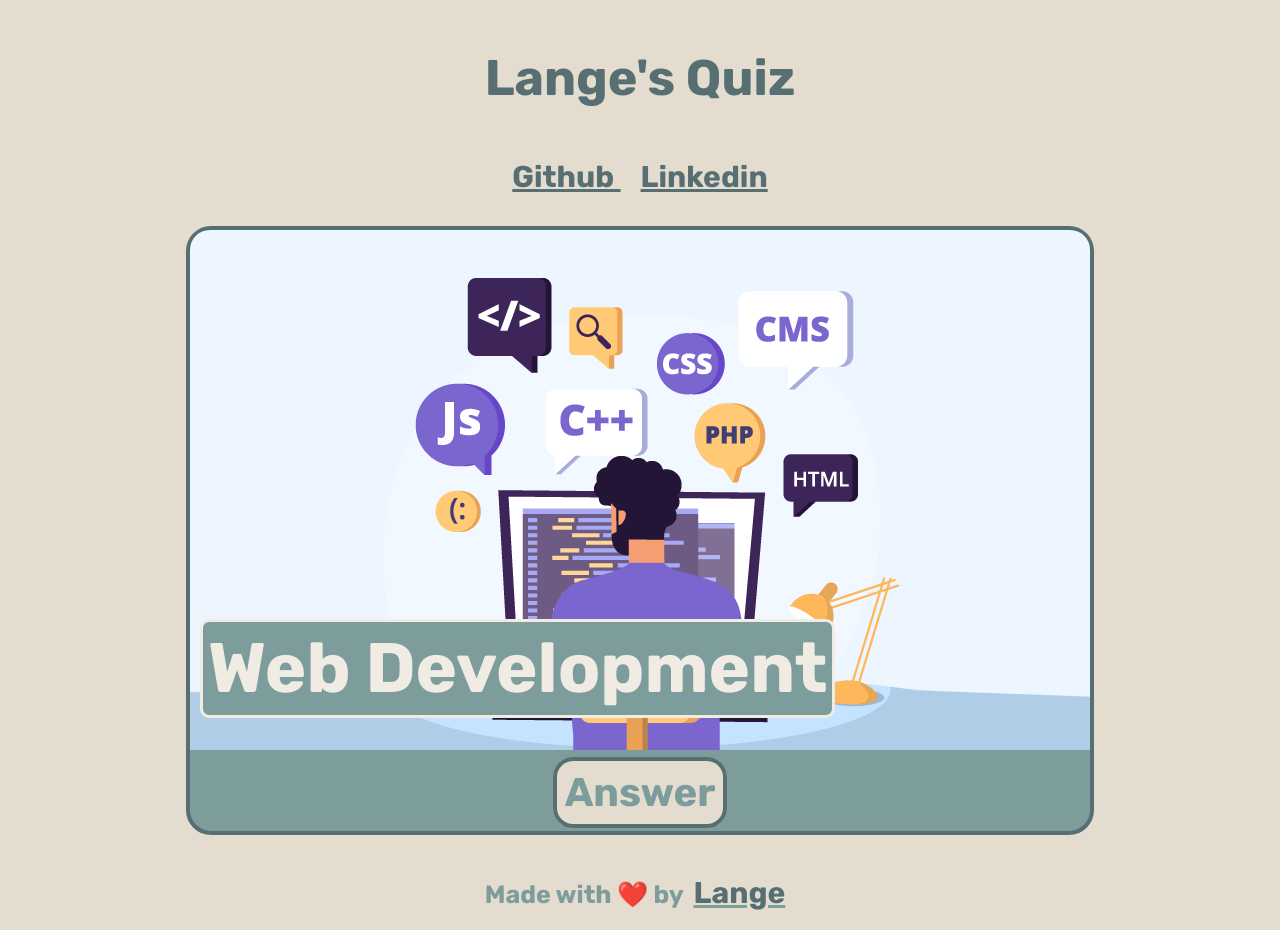
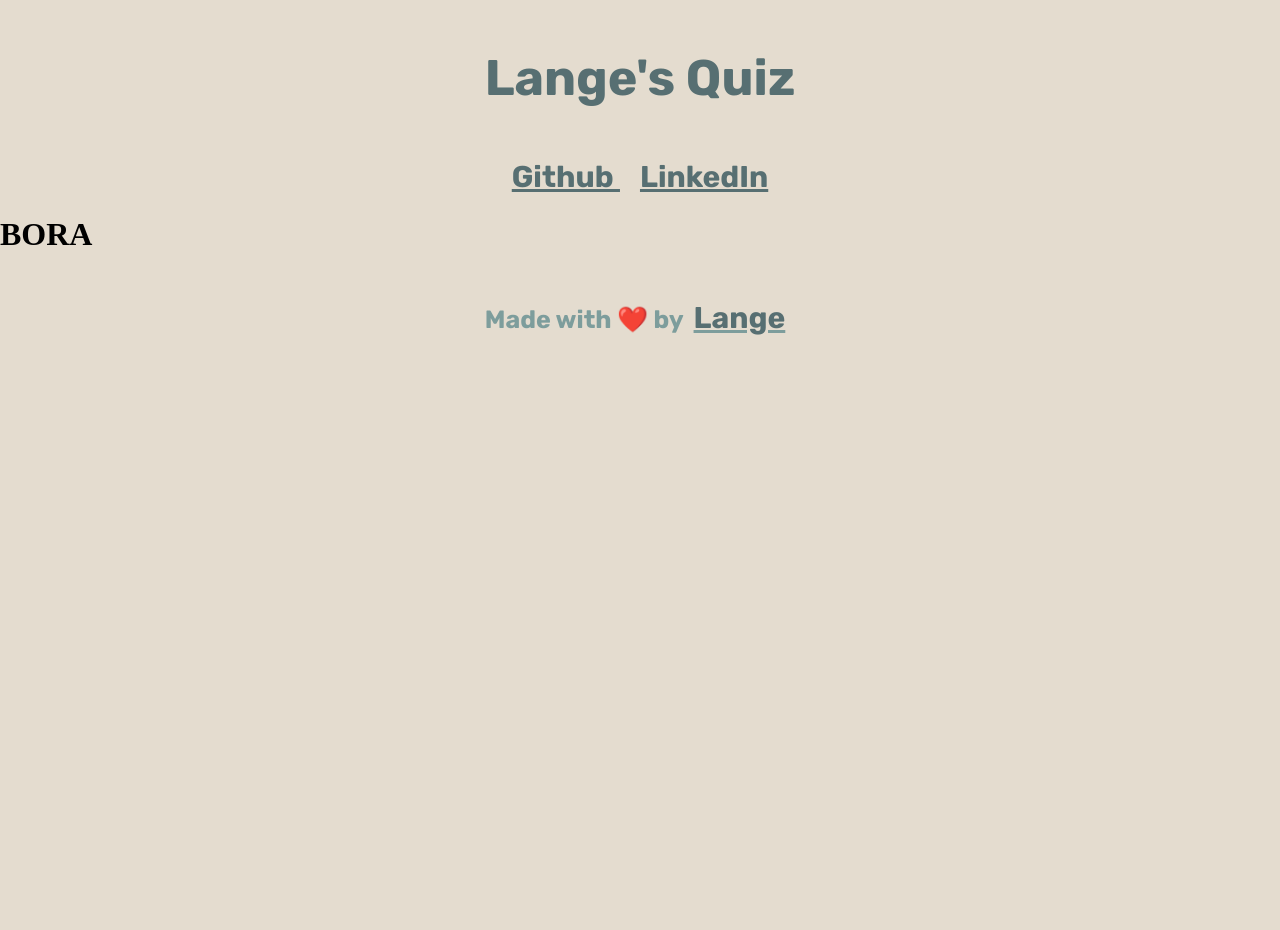
Before and after one commit to mateusleitao/quiz, a React (Vite) app: page /b in a window 1280 px wide. After the commit the page ends 800 px from the top, so only its background shows below. Built offline with nearby package versions, Linux system fonts and the light colour scheme.

Commit message:
framermotion and react-router added

```diff
--- a/package.json
+++ b/package.json
@@ -9,8 +9,10 @@
     "preview": "vite preview"
   },
   "dependencies": {
+    "framer-motion": "^6.5.1",
     "react": "^18.2.0",
-    "react-dom": "^18.2.0"
+    "react-dom": "^18.2.0",
+    "react-router-dom": "^6.3.0"
   },
   "devDependencies": {
     "@types/react": "^18.0.15",
--- a/src/App.tsx
+++ b/src/App.tsx
@@ -1,20 +1,20 @@
 import { useState } from "react";
-import Header from "./components/headerComponent/Header"
+import Header from "./components/headerComponent/Header";
+import Home from "./pages/Home";
 import Quiz from "./components/quizComponent/Quiz";
 import Footer from "./components/footerComponent/Footer";
-
+import Answer from "./pages/Answer"
+import Animation from "./components/animationComponent/Animation";
+import { BrowserRouter as Router, Route, Routes, Link, useLocation } from "react-router-dom";
 
 function App() {
-
-
   return (
-    <div className="App">
-      <Header/>
-      <Quiz/>
-      <body/>
-      <Footer/>
-    </div>
-  );
+    <>
+    <Header />
+    <Animation />
+    <Footer />
+    </>
+);
 }
 
 export default App;
--- /dev/null
+++ b/src/components/animationComponent/Animation.tsx
@@ -0,0 +1,28 @@
+import React from "react";
+import Home from "../../pages/Home";
+import Answer from "../../pages/Answer";
+import { AnimatePresence } from "framer-motion";
+
+import {
+  BrowserRouter as Router,
+  Route,
+  Routes,
+  Link,
+  useLocation,
+} from "react-router-dom";
+
+type Props = {};
+
+const Animation = (props: Props) => {
+  const location = useLocation();
+  return (
+    <AnimatePresence>
+      <Routes location={location} key={location.pathname}>
+        <Route path="/quiz" element={<Home />}></Route>
+        <Route path="b" element={<Answer />}></Route>
+      </Routes>
+    </AnimatePresence>
+  );
+};
+
+export default Animation;
--- a/src/components/headerComponent/Header.tsx
+++ b/src/components/headerComponent/Header.tsx
@@ -10,8 +10,8 @@ function Header({ }: Props) {
                 <nav className="navbar">
                     <ul className="navbar-items">
                     <li className="title"><h2>Lange's Quiz</h2></li>
-                    <li className="social"><a href="#" className="git">Github </a>
-                    <a href="#1">Linkedin</a></li>
+                    <li className="social"><a href="https://github.com/mateusleitao" className="git">Github </a>
+                    <a href="https://www.linkedin.com/in/mateusleitao/">LinkedIn</a></li>
                     </ul>
                 </nav>
             </div>
--- a/src/components/quizComponent/Quiz.tsx
+++ b/src/components/quizComponent/Quiz.tsx
@@ -1,6 +1,8 @@
 import React from "react";
 import "./quiz.sass";
 import cardImg from "../../assets/progCard.png"
+import { Link } from 'react-router-dom'
+import { motion } from "framer-motion";
 
 type Props = {
 
@@ -8,16 +10,20 @@ type Props = {
 
 const Quiz = (props: Props) => {
   return (
-    <div className="container">
+    <motion.div className="container"
+     initial={{opacity:0}}
+     animate={{opacity:1}}
+     exit={{opacity:0}}
+    >
       <div className="quiz-grid">
         <div className="card">
           <img src={cardImg}alt="cardImage" width="900px"/>
           <h2 className="cardTitle">Web Development</h2>
           <p></p>
-          <a href="#" className="answerButton">Answer</a>
+          <Link to="/b"className="answerButton">Answer</Link>
         </div>
       </div>
-    </div>
+    </motion.div>
   );
 };
 
--- a/src/main.tsx
+++ b/src/main.tsx
@@ -1,10 +1,12 @@
 import React from 'react'
 import ReactDOM from 'react-dom/client'
+import { BrowserRouter } from 'react-router-dom'
 import App from './App'
 import "./index.sass"
 
+
 ReactDOM.createRoot(document.getElementById('root') as HTMLElement).render(
-  <React.StrictMode>
+  <BrowserRouter>
     <App />
-  </React.StrictMode>
+  </BrowserRouter>
 )
--- /dev/null
+++ b/src/pages/Answer.tsx
@@ -0,0 +1,18 @@
+import React from "react";
+import Header from "../components/headerComponent/Header";
+import Quiz from "../components/quizComponent/Quiz";
+import Footer from "../components/footerComponent/Footer";
+
+type Props = {};
+
+const Answer = (props: Props) => {
+  return (
+    <div>
+    <h1>
+      BORA
+    </h1>
+    </div>
+  );
+};
+
+export default Answer;
--- /dev/null
+++ b/src/pages/Home.tsx
@@ -0,0 +1,17 @@
+import React from "react";
+import Header from "../components/headerComponent/Header"
+import Quiz from "../components/quizComponent/Quiz"
+import Footer from "../components/footerComponent/Footer"
+type Props = {};
+
+function Home({}: Props) {
+  return (
+    <div>
+
+      <Quiz />
+      <body />
+    </div>
+  );
+}
+
+export default Home;
--- a/vite.config.ts
+++ b/vite.config.ts
@@ -3,5 +3,6 @@ import react from '@vitejs/plugin-react'
 
 // https://vitejs.dev/config/
 export default defineConfig({
+  base: "https://mateusleitao.github.io/quiz/",
   plugins: [react()]
 })
```
Also changed, not shown: 6 other files (tests, documents, lock files or other folders).
